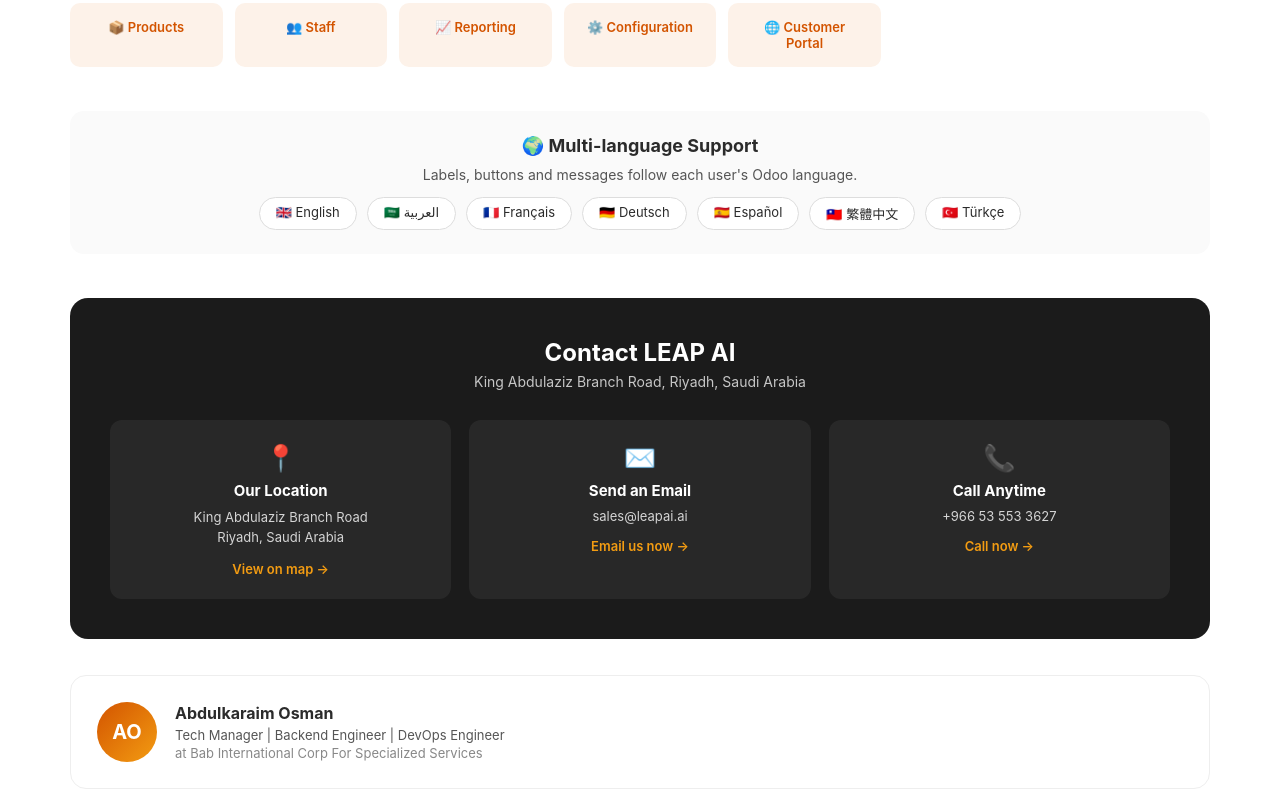
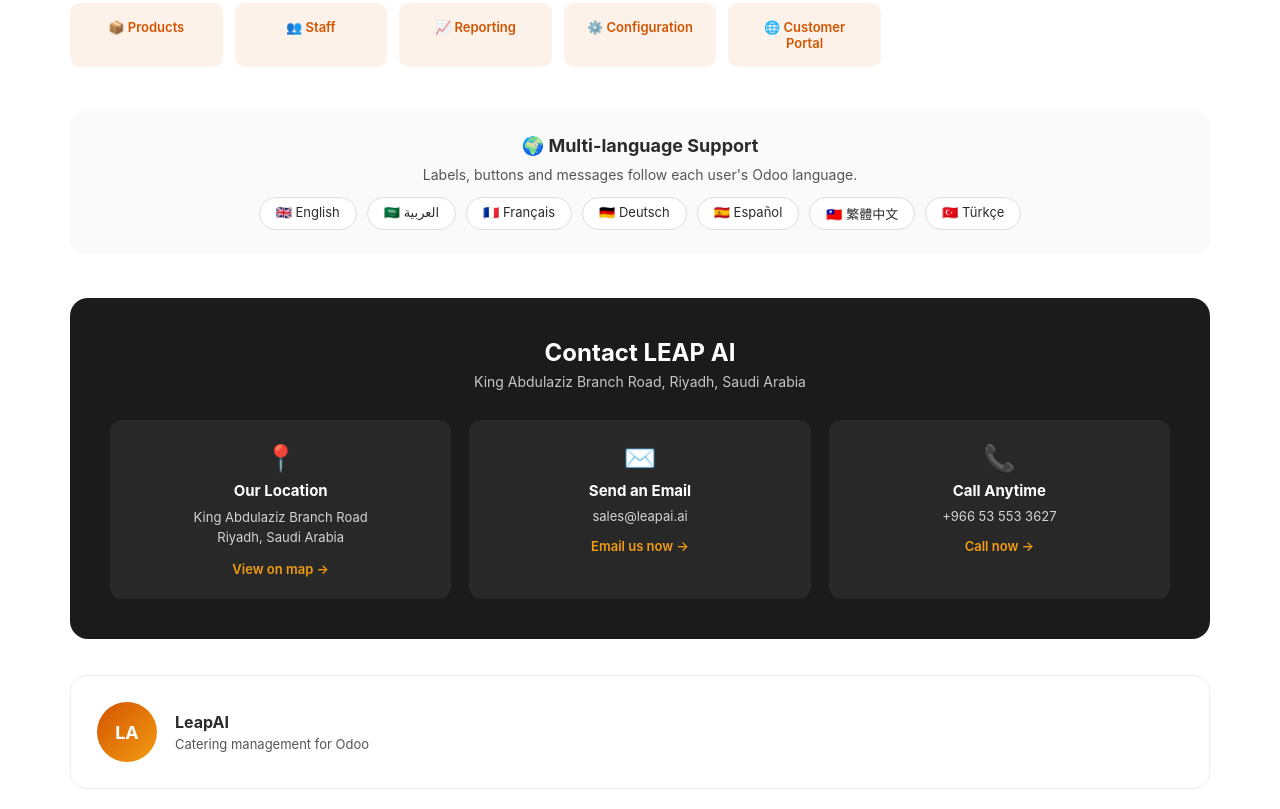
Before and after one commit to aosman21212/leap_catering_management, a plain HTML site: page leap_catering_management/static/description/index.html in a window 1280 px wide. Shown: the part 2090-2899 px from the top of the page. Drawn offline with Linux system fonts and the light colour scheme.

Commit message:
Add the Odoo Apps cover image and set the author to LeapAI.
Co-authored-by: Cursor <cursoragent@cursor.com>

```diff
--- a/leap_catering_management/static/description/index.html
+++ b/leap_catering_management/static/description/index.html
@@ -161,11 +161,10 @@
 
     <!-- ============ AUTHOR ============ -->
     <div style="border: 1px solid #eee; border-radius: 16px; padding: 26px; display: flex; align-items: center; gap: 18px; flex-wrap: wrap; margin-bottom: 20px;">
-        <div style="width: 60px; height: 60px; border-radius: 50%; background: linear-gradient(135deg, #D35400, #F39C12); color: #fff; display: flex; align-items: center; justify-content: center; font-size: 20px; font-weight: 700; flex-shrink: 0;">AO</div>
+        <div style="width: 60px; height: 60px; border-radius: 50%; background: linear-gradient(135deg, #D35400, #F39C12); color: #fff; display: flex; align-items: center; justify-content: center; font-size: 18px; font-weight: 700; flex-shrink: 0;">LA</div>
         <div>
-            <h4 style="margin: 0 0 4px; font-size: 16px;">Abdulkaraim Osman</h4>
-            <p style="margin: 0 0 2px; font-size: 13px; color: #555;">Tech Manager | Backend Engineer | DevOps Engineer</p>
-            <p style="margin: 0; font-size: 13px; color: #888;">at Bab International Corp For Specialized Services</p>
+            <h4 style="margin: 0 0 4px; font-size: 16px;">LeapAI</h4>
+            <p style="margin: 0; font-size: 13px; color: #555;">Catering management for Odoo</p>
         </div>
     </div>
 
```
Also changed, not shown: leap_catering_management/static/description/banner.png (added), 1 other file.
